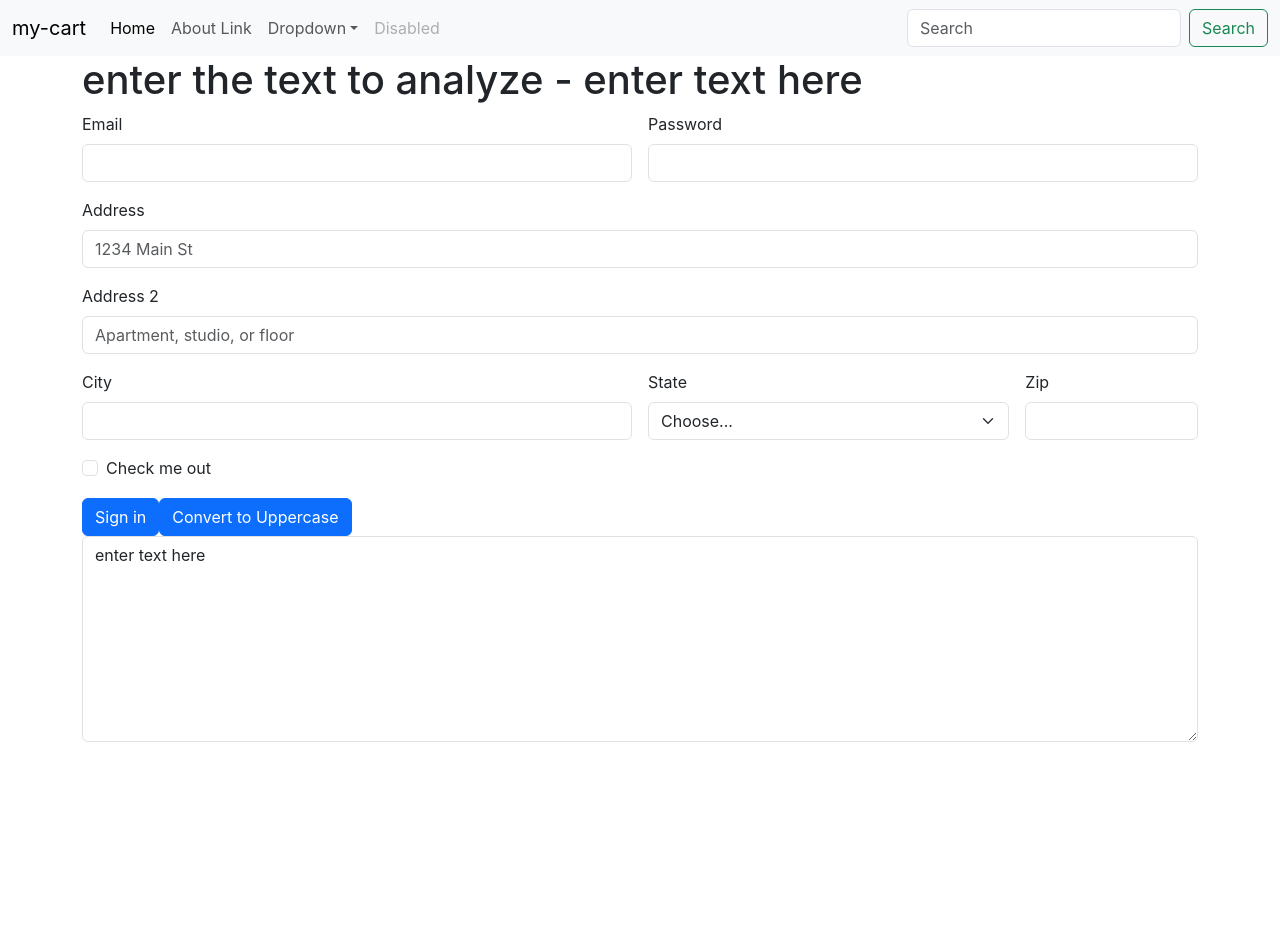
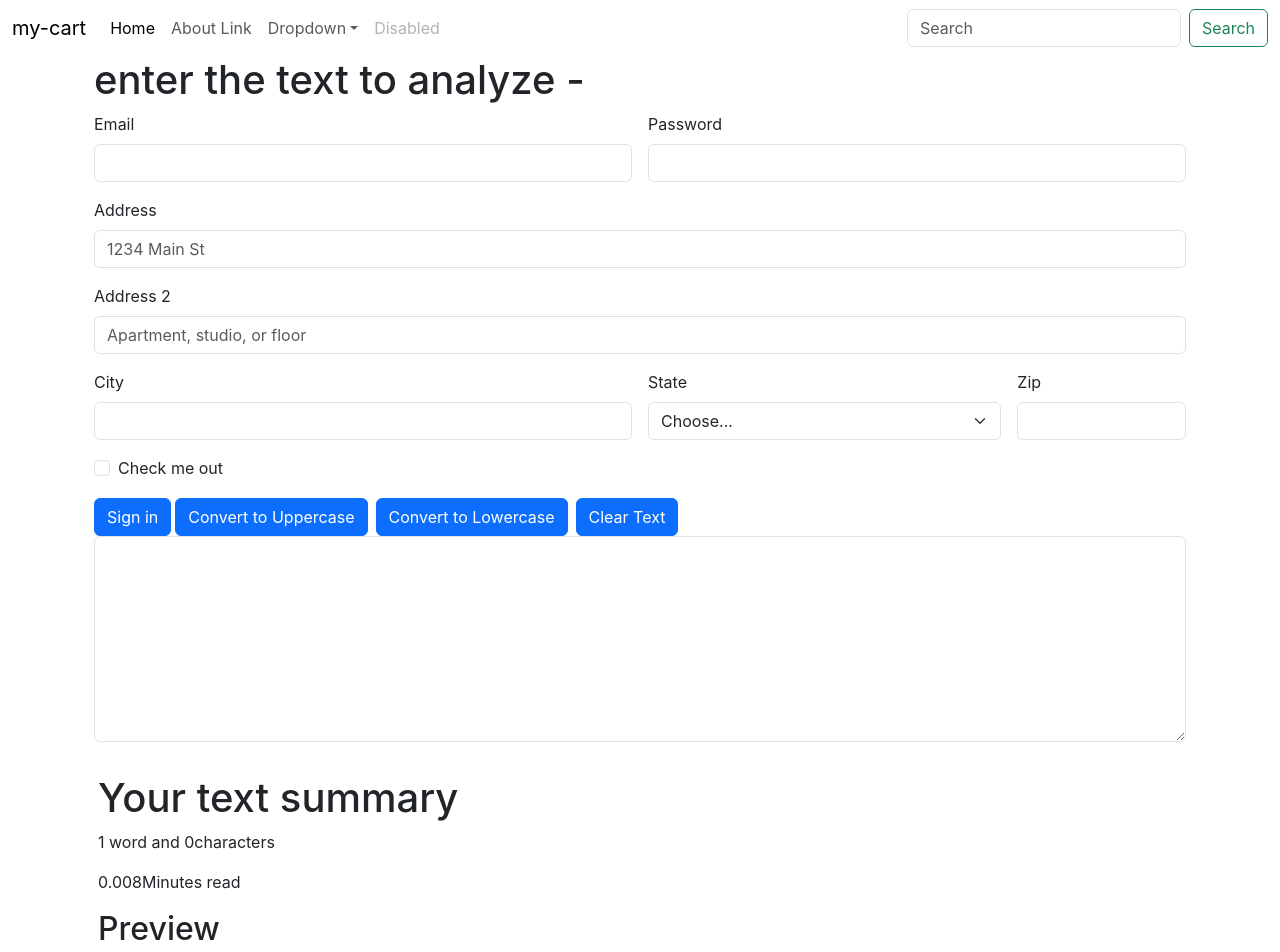
Before and after one commit to GayatriPatil2005/MY-CART, a React (Create React App) app in the folder my-cart/: page / in a window 1280 px wide. Shown: the top 952 px of the page. Before the commit the page ends 800 px from the top, so only its background shows below. Built offline with nearby package versions, Linux system fonts and the light colour scheme.

Commit message:
Enhancing and  adding motre logic to text utils..

```diff
--- a/my-cart/src/components/Textform.js
+++ b/my-cart/src/components/Textform.js
@@ -3,9 +3,26 @@
 
 
 export default function Textform(props) {
+
+
+   const[text,setText] = useState('');
+
+
    const handleUpClick = ()=>{
     //console.log("Uppercase was clicked " + text);
     let newText = text.toUpperCase();
+    setText(newText);
+   }
+
+    const handleLoClick = ()=>{
+    //console.log("Uppercase was clicked " + text);
+    let newText = text.toLowerCase();
+    setText(newText);
+   }
+
+   const handleClearClick = ()=>{
+    //console.log("Uppercase was clicked " + text);
+    let newText = " ";
     setText(newText);
    }
 
@@ -15,14 +32,10 @@
    }
 
 
-
-
-
-    const[text,setText] = useState('enter text here');
     // text = "new text";  = wrong way to change state
     //setText("new text"); // correct way to change state
   return (
-    <div>
+    <div className='container'>
     <h1>{props.heading} - {text}</h1>
    <form className="row g-3">
   <div className="col-md-6">
@@ -92,13 +105,23 @@
     <button type="submit" className="btn btn-primary">
       Sign in
     </button>
-    <button className='btn btn-primary' onClick={handleUpClick}>Convert to Uppercase</button>
+    <button className='btn btn-primary mx-1' onClick={handleUpClick}>Convert to Uppercase</button>
+    <button className='btn btn-primary mx-1' onClick={handleLoClick}>Convert to Lowercase</button>
+    <button className='btn btn-primary mx-1' onClick={handleClearClick}>Clear Text</button>
 
     <div className='mb-3'>
         <textarea className='form-control' value={text}  onChange ={handleOnChange} id='myBox' rows= "8"></textarea>
     </div>
   </div>
+  <div className='container my-3'>
+    <h1>Your text summary</h1>
+    <p>{text.split(" ").length} word and {text.length}characters</p>
+    <p>{0.008* text.split(" ").length}Minutes read</p>
+    <h2>Preview</h2>
+    <p>{text}</p>
+  </div>
 </form>
+
   </div>
   )
 }
--- a/my-cart/src/components/navbar.js
+++ b/my-cart/src/components/navbar.js
@@ -3,7 +3,7 @@
 
 export default function Navbar(props) {
   return (
-    <nav className="navbar navbar-expand-lg bg-body-tertiary">
+    <nav className="navbar navbar-expand-lg bg-body-dark">
   <div className="container-fluid">
     <a className="navbar-brand" href="#">
          {props.title}
@@ -84,6 +84,7 @@
 }
 
 
-Navbar.PropTypes = { title: PropTypes.string.isRequired,
-                    linkText: PropTypes.string.isRequired
+Navbar.propTypes = {
+  title: PropTypes.string.isRequired,
+  linkText: PropTypes.string.isRequired
 }
```
